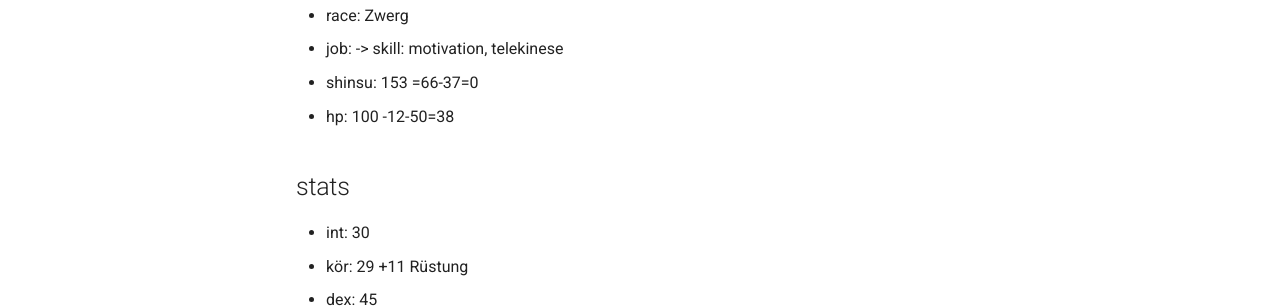
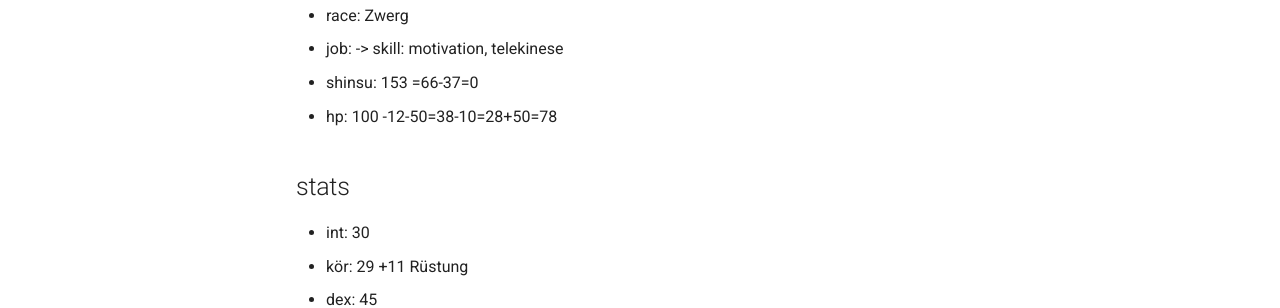
Before and after one commit to mkdocs-pnp/avalon, an MkDocs documentation site: the page built from docs/character/shaggy.md, in a window 1280 px wide and 900 px high. Shown: the part 370-678 px from the top of the window. Built offline with MkDocs 1.6.1 and Material for MkDocs 9.7.7, drawn with Linux system fonts in a browser that asks for light colours.

Commit message:
Update shaggy.md

```diff
--- a/docs/character/shaggy.md
+++ b/docs/character/shaggy.md
@@ -9,7 +9,7 @@
 * race: Zwerg
 * job: -> skill: motivation, telekinese
 * shinsu: 153 =66-37=0
-* hp: 100 -12-50=38
+* hp: 100 -12-50=38-10=28+50=78
 
 ## stats
 
```
